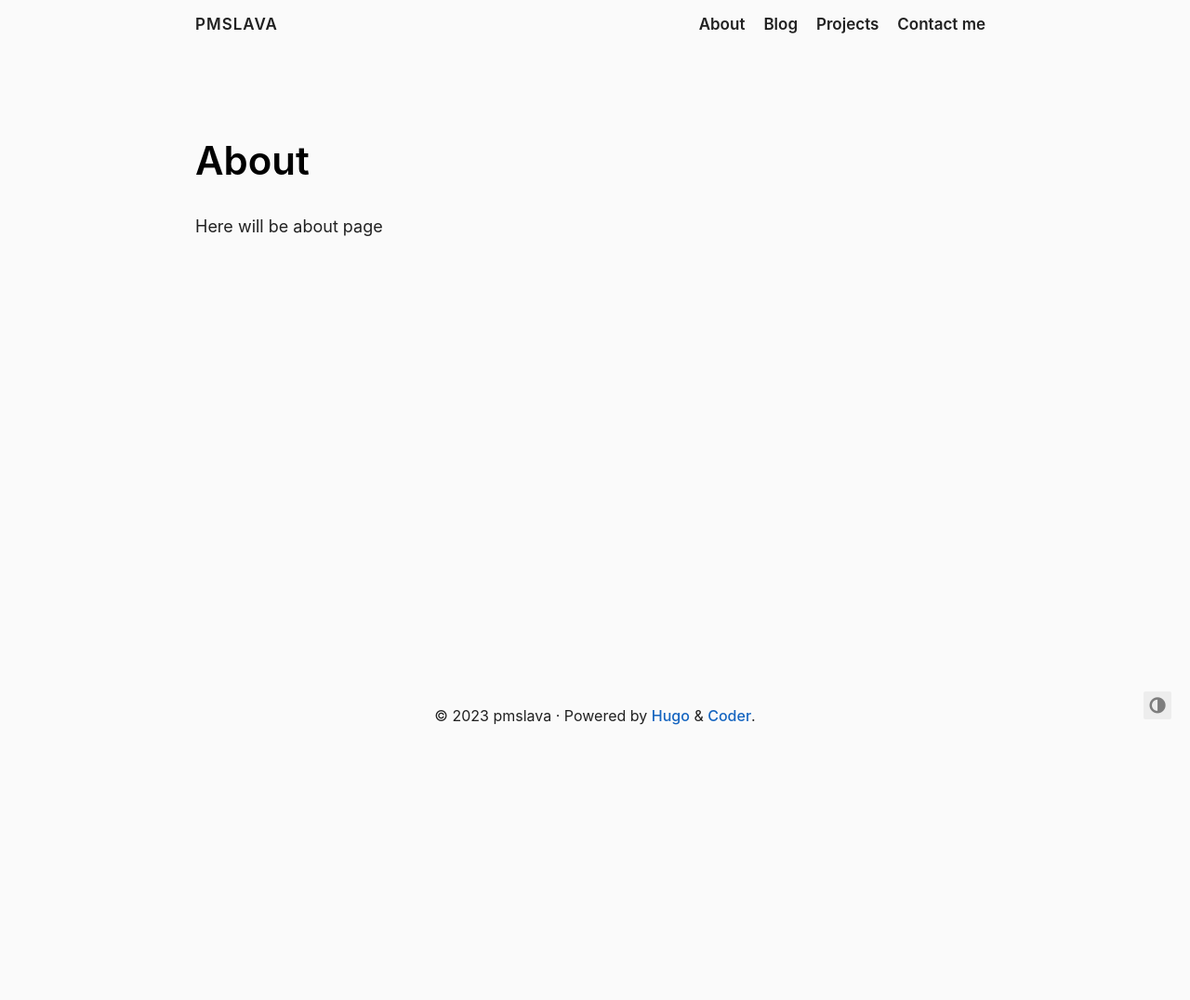
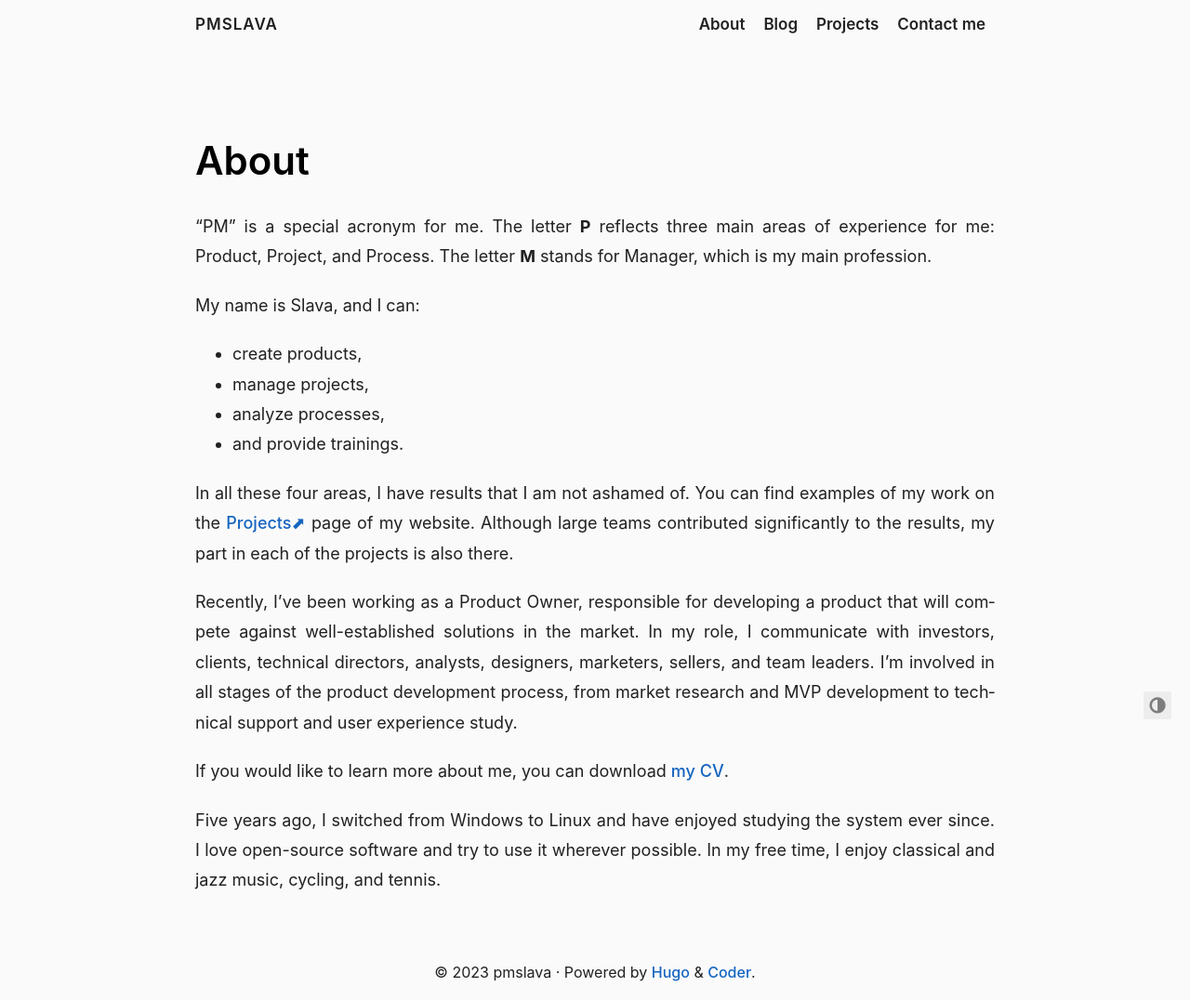
Before and after one commit to pmslava/pmslava.github.io, a plain HTML site: page about/index.html in a window 1280 px wide. Shown: the whole page at 93% size. Before the commit the page ends 800 px from the top, so only its background shows below. Drawn offline with Linux system fonts and the light colour scheme.

Commit message:
Changed an About page

```diff
--- a/about/index.html
+++ b/about/index.html
@@ -142,7 +142,18 @@
       </h1>
     </header>
 
-    <p>Here will be about page</p>
+    <p>&ldquo;PM&rdquo; is a special acronym for me. The letter <strong>P</strong> reflects three main areas of experience for me: Product, Project, and Process. The letter <strong>M</strong> stands for Manager, which is my main profession.</p>
+<p>My name is Slava, and I can:</p>
+<ul>
+<li>create products,</li>
+<li>manage projects,</li>
+<li>analyze processes,</li>
+<li>and provide trainings.</li>
+</ul>
+<p>In all these four areas, I have results that I am not ashamed of. You can find examples of my work on the <a href="https://pmslava.com/projects/"  class="external-link" target="_blank" rel="noopener">Projects</a> page of my website. Although large teams contributed significantly to the results, my part in each of the projects is also there.</p>
+<p>Recently, I&rsquo;ve been working as a Product Owner, responsible for developing a product that will compete against well-established solutions in the market. In my role, I communicate with investors, clients, technical directors, analysts, designers, marketers, sellers, and team leaders. I&rsquo;m involved in all stages of the product development process, from market research and MVP development to technical support and user experience study.</p>
+<p>If you would like to learn more about me, you can download <a href="/files/Slava_Kuznetsov_PM_CV.pdf" >my CV</a>.</p>
+<p>Five years ago, I switched from Windows to Linux and have enjoyed studying the system ever since. I love open-source software and try to use it wherever possible. In my free time, I enjoy classical and jazz music, cycling, and tennis.</p>
 
   </article>
 </section>
--- a/index.xml
+++ b/index.xml
@@ -12,7 +12,9 @@
       <pubDate>Mon, 27 Mar 2023 00:00:00 +0000</pubDate>
 
       <guid>https://www.pmslava.com/about/</guid>
-      <description>Here will be about page</description>
+      <description>&amp;ldquo;PM&amp;rdquo; is a special acronym for me. The letter P reflects three main areas of experience for me: Product, Project, and Process. The letter M stands for Manager, which is my main profession.
+My name is Slava, and I can:
+create products, manage projects, analyze processes, and provide trainings. In all these four areas, I have results that I am not ashamed of. You can find examples of my work on the Projects page of my website.</description>
     </item>
 
     <item>
```
Also changed, not shown: 1 other file.
